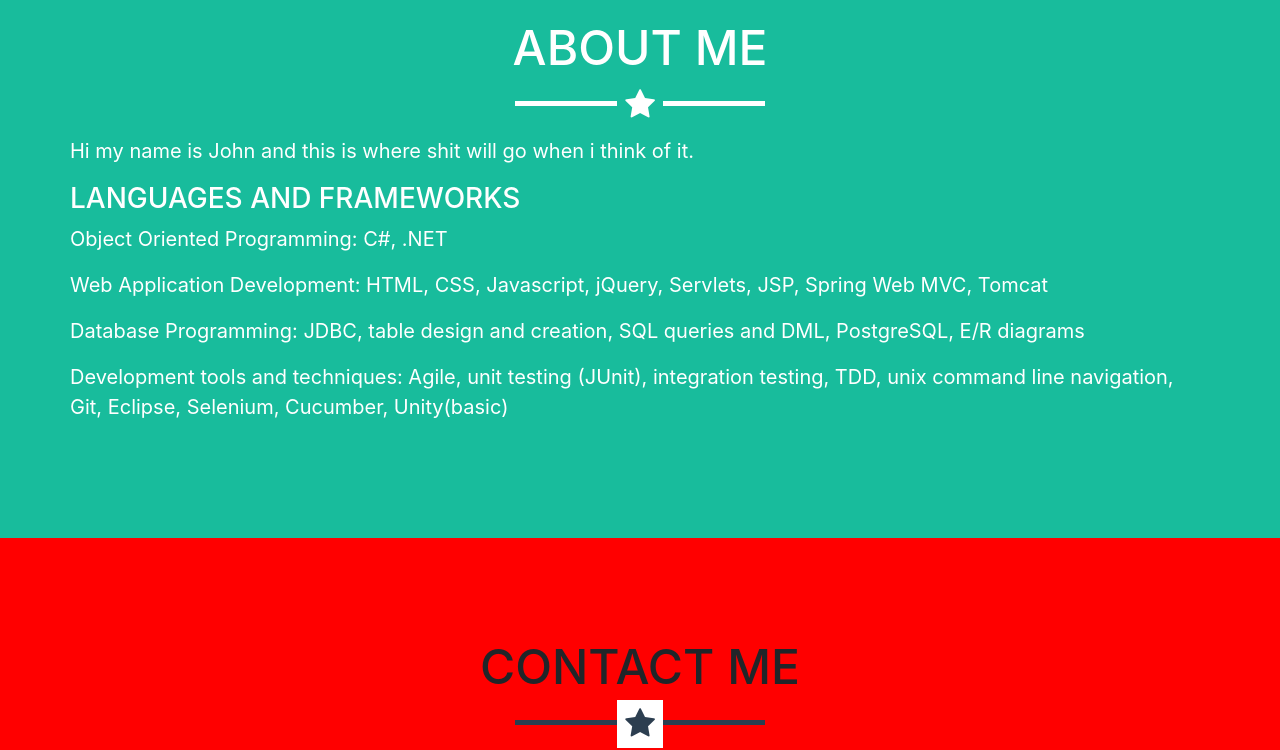
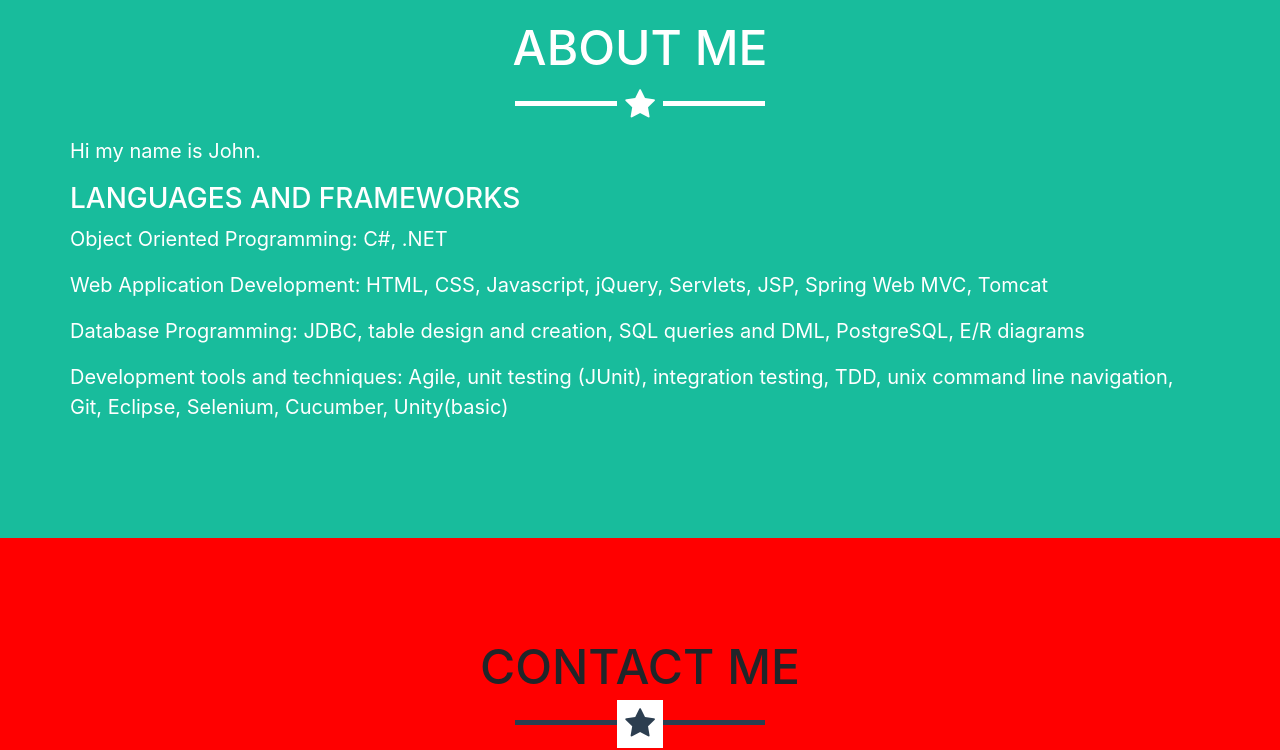
Before and after one commit to nawman43/nawman43.github.io, a website with bundled scripts: page index.html in a window 1280 px wide. Shown: the part 2000-2750 px from the top of the page. Built offline with nearby package versions, Linux system fonts and the light colour scheme.

Commit message:
fixed paragraph

```diff
--- a/index.html
+++ b/index.html
@@ -126,7 +126,7 @@
             <hr class="star-light">
             <div class="row">
                 <div>
-                    <p>Hi my name is John and this is where shit will go when i think of it.</p>
+                    <p>Hi my name is John.</p>
                 </div>
                 <div>
                     <h3>Languages and Frameworks</h3>
```
